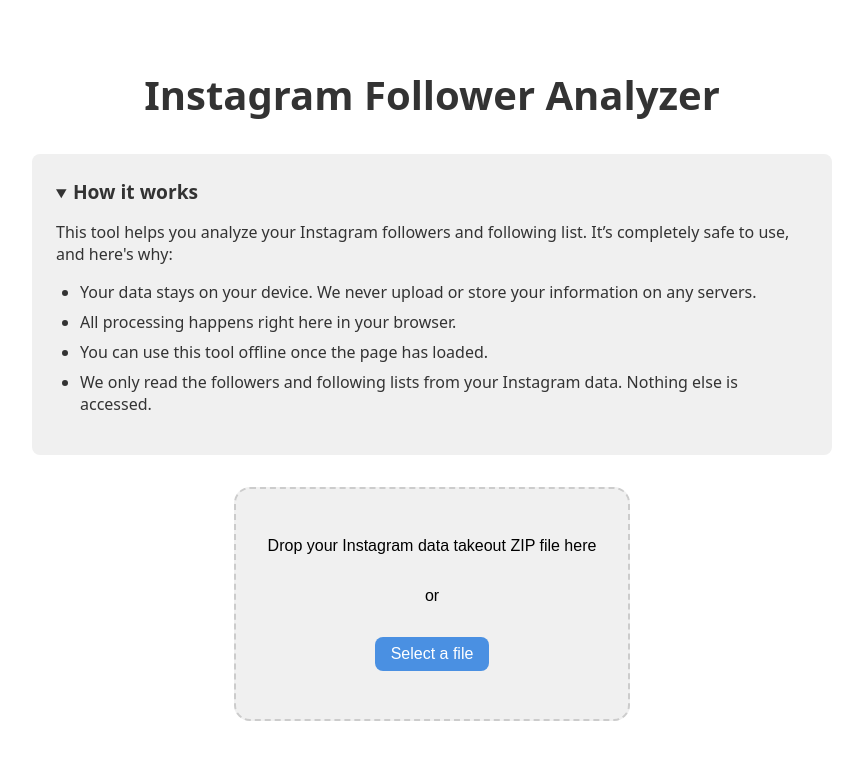
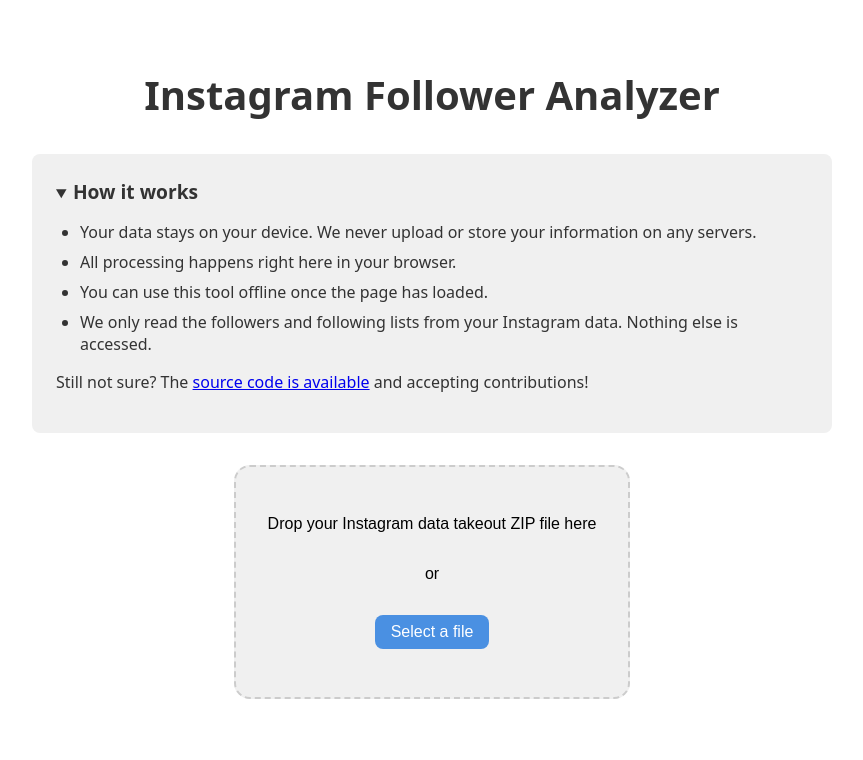
Before and after one commit to samhenrigold/compareig, a Svelte app: page / in a window 1280 px wide. Both pictures are taken after a click on the heading "How it works". Shown: the top 760 px of the page, without its empty margins (208-1071 px from the left). Built offline with nearby package versions, Linux system fonts and the light colour scheme.

Commit message:
Adds repo link to info panel

```diff
--- a/src/App.svelte
+++ b/src/App.svelte
@@ -46,15 +46,13 @@
 		<summary>
       <h2>How it works</h2>
     </summary>
-		<p>
-			This tool helps you analyze your Instagram followers and following list. It’s completely safe to use, and here's why:
-		</p>
 		<ul>
 			<li>Your data stays on your device. We never upload or store your information on any servers.</li>
 			<li>All processing happens right here in your browser.</li>
 			<li>You can use this tool offline once the page has loaded.</li>
 			<li>We only read the followers and following lists from your Instagram data. Nothing else is accessed.</li>
 		</ul>
+		<p>Still not sure? The <a href="https://github.com/samhenrigold/insta-diff" target="_blank">source code is available</a> and accepting contributions!</p>
 	</details>
 
 	<FileDropZone on:fileSelected={(e) => handleFileSelect(e.detail.file)} />
```
